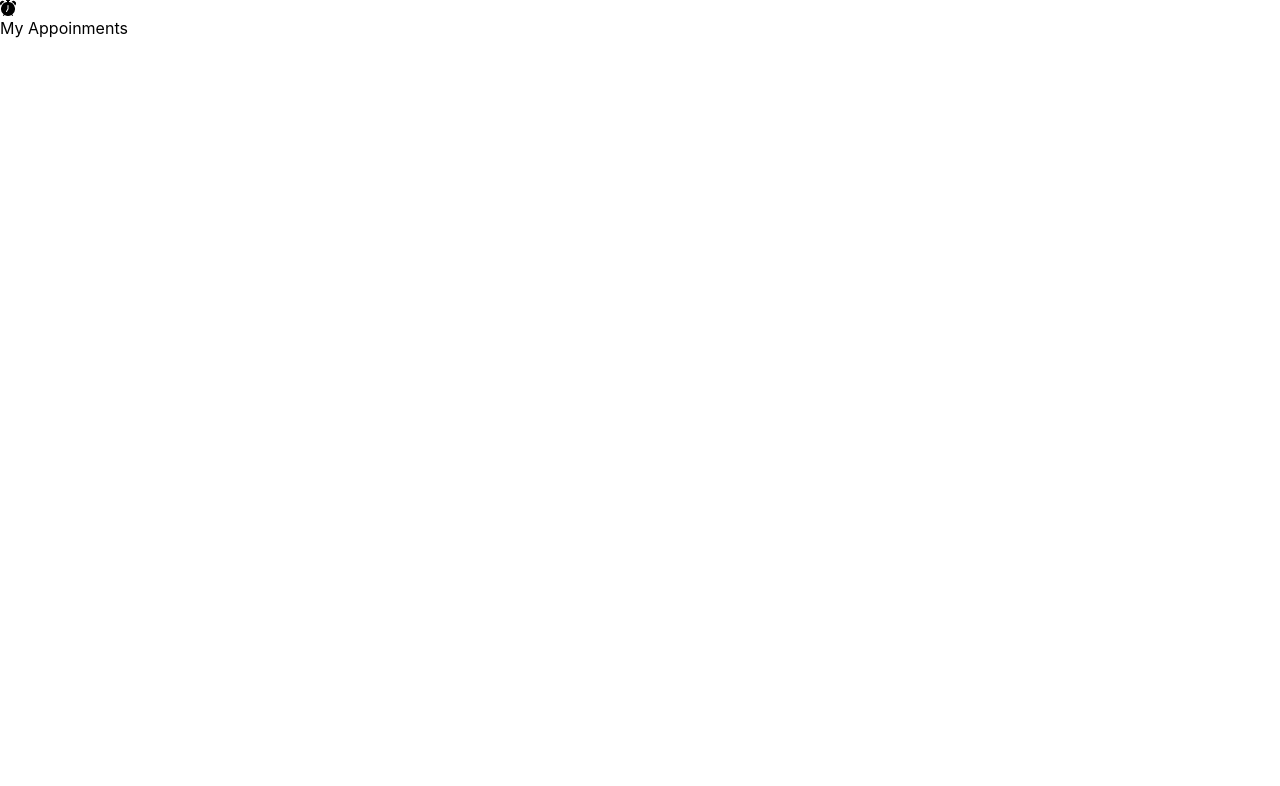
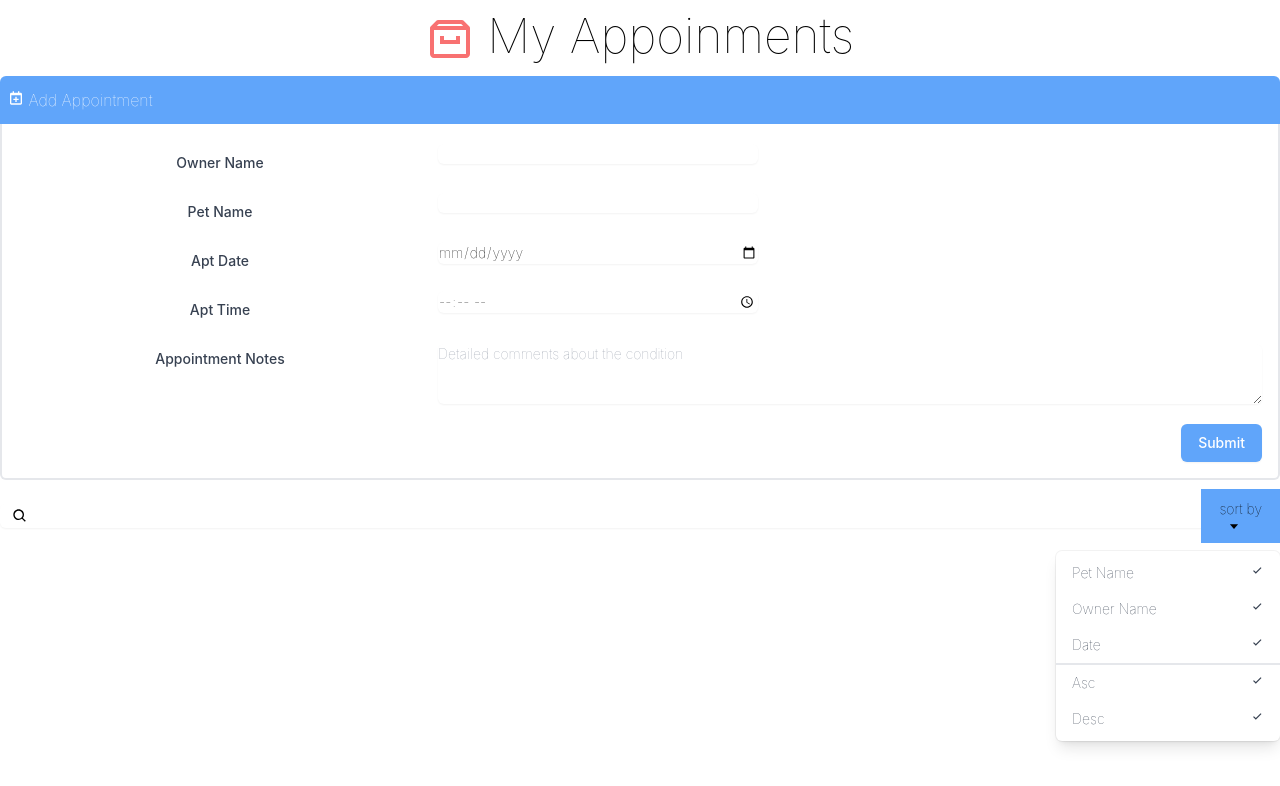
Before and after one commit to forgotten-acolyte/react-pet-visit-appointment, a React (Create React App) app: page / in a window 1280 px wide. Shown: the top 786 px of the page. Built offline with nearby package versions, Linux system fonts and the light colour scheme.

Commit message:
Done AddAppointment.js and Search.js
Done AddAppointment.js and Search.js

```diff
--- a/src/App.js
+++ b/src/App.js
@@ -2,47 +2,53 @@
 import './App.css';
 import React, {Component, useState, useEffect, useReducer} from "react";
 import {Routes, Route} from "react-router-dom";
-import { IconName,BsFillAlarmFill } from "react-icons/bs";
+import { BiCalendar, BiArchive } from "react-icons/bi";
+import Search   from "./components/Search"
+import AddAppointment from "./components/AddAppointment";
 
-import {
-  Home,
-  About,
-  Events,
-  Contacts,
-  Oops404,
-  Services,
-  CompanyHistory,
-  Location
-} from "./pages"
+// import {
+//   Home,
+//   About,
+//   Events,
+//   Contacts,
+//   Oops404,
+//   Services,
+//   CompanyHistory,
+//   Location
+// } from "./pages"
 
 
 function App(){
   return(
-    <div>
-      <h1 > <BsFillAlarmFill /> My Appoinments </h1>
+    <div className="App container mx-auto mt-3 font-thin">
+      <h1 className="text-5xl mb-3" >
+         <BiArchive className="inline-block text-red-400"/> My Appoinments
+      </h1>
+      <AddAppointment />
+      <Search />
     </div>
   )
 }
 
-function App_2(){
-  return(
-    <div>
-      <Routes>
-        <Route path="/" element={<Home />} />
+// function App_2(){
+//   return(
+//     <div>
+//       <Routes>
+//         <Route path="/" element={<Home />} />
 
-        <Route path="/about" element={<About/>}>
-          <Route path="/services" element={<Services/>}/>
-          <Route path="/history" element={<CompanyHistory/>}/>
-          <Route path="/location" element={<Location/>} />
-        </Route>
+//         <Route path="/about" element={<About/>}>
+//           <Route path="/services" element={<Services/>}/>
+//           <Route path="/history" element={<CompanyHistory/>}/>
+//           <Route path="/location" element={<Location/>} />
+//         </Route>
 
-        <Route path="/event" element={<Events/>} />
-        <Route path="/contact" element={<Contacts/>} />
-        <Route path="*" element= {<Oops404/>} />
+//         <Route path="/event" element={<Events/>} />
+//         <Route path="/contact" element={<Contacts/>} />
+//         <Route path="*" element= {<Oops404/>} />
 
-      </Routes>
-    </div>
-  )
-}
+//       </Routes>
+//     </div>
+//   )
+// }
 
 export default App;
--- /dev/null
+++ b/src/components/AddAppointment.js
@@ -0,0 +1,73 @@
+import {BiCalendarPlus} from "react-icons/bi";
+
+const AddAppoinment = () => {
+    return(
+        <div>
+        <button className="bg-blue-400 text-white px-2 py-3 w-full text-left rounded-t-md">
+          <div><BiCalendarPlus className="inline-block align-text-top" />  Add Appointment</div>
+        </button>
+        <div className="border-r-2 border-b-2 border-l-2 border-light-blue-500 rounded-b-md pl-4 pr-4 pb-4">
+          <div className="sm:grid sm:grid-cols-3 sm:gap-4 sm:items-start  sm:pt-5">
+            <label htmlFor="ownerName" className="block text-sm font-medium text-gray-700 sm:mt-px sm:pt-2">
+              Owner Name
+            </label>
+            <div className="mt-1 sm:mt-0 sm:col-span-2">
+              <input type="text" name="ownerName" id="ownerName"
+                className="max-w-lg block w-full shadow-sm focus:ring-indigo-500 focus:border-indigo-500 sm:max-w-xs sm:text-sm border-gray-300 rounded-md" />
+            </div>
+          </div>
+
+          <div className="sm:grid sm:grid-cols-3 sm:gap-4 sm:items-start  sm:pt-5">
+            <label htmlFor="petName" className="block text-sm font-medium text-gray-700 sm:mt-px sm:pt-2">
+              Pet Name
+            </label>
+            <div className="mt-1 sm:mt-0 sm:col-span-2">
+              <input type="text" name="petName" id="petName"
+                className="max-w-lg block w-full shadow-sm focus:ring-indigo-500 focus:border-indigo-500 sm:max-w-xs sm:text-sm border-gray-300 rounded-md" />
+            </div>
+          </div>
+
+          <div className="sm:grid sm:grid-cols-3 sm:gap-4 sm:items-start  sm:pt-5">
+            <label htmlFor="aptDate" className="block text-sm font-medium text-gray-700 sm:mt-px sm:pt-2">
+              Apt Date
+            </label>
+            <div className="mt-1 sm:mt-0 sm:col-span-2">
+              <input type="date" name="aptDate" id="aptDate"
+                className="max-w-lg block w-full shadow-sm focus:ring-indigo-500 focus:border-indigo-500 sm:max-w-xs sm:text-sm border-gray-300 rounded-md" />
+            </div>
+          </div>
+
+          <div className="sm:grid sm:grid-cols-3 sm:gap-4 sm:items-start  sm:pt-5">
+            <label htmlFor="aptTime" className="block text-sm font-medium text-gray-700 sm:mt-px sm:pt-2">
+              Apt Time
+            </label>
+            <div className="mt-1 sm:mt-0 sm:col-span-2">
+              <input type="time" name="aptTime" id="aptTime"
+                className="max-w-lg block w-full shadow-sm focus:ring-indigo-500 focus:border-indigo-500 sm:max-w-xs sm:text-sm border-gray-300 rounded-md" />
+            </div>
+          </div>
+
+          <div className="sm:grid sm:grid-cols-3 sm:gap-4 sm:items-start  sm:pt-5">
+            <label htmlFor="aptNotes" className="block text-sm font-medium text-gray-700 sm:mt-px sm:pt-2">
+              Appointment Notes
+            </label>
+            <div className="mt-1 sm:mt-0 sm:col-span-2">
+              <textarea id="aptNotes" name="aptNotes" rows="3"
+                className="shadow-sm focus:ring-indigo-500 focus:border-indigo-500 mt-1 block w-full sm:text-sm border-gray-300 rounded-md" placeholder="Detailed comments about the condition"></textarea>
+            </div>
+          </div>
+
+
+          <div className="pt-5">
+            <div className="flex justify-end">
+              <button type="submit" className="ml-3 inline-flex justify-center py-2 px-4 border border-transparent shadow-sm text-sm font-medium rounded-md text-white bg-blue-400 hover:bg-blue-700 focus:outline-none focus:ring-2 focus:ring-offset-2 focus:ring-blue-400">
+                Submit
+              </button>
+            </div>
+          </div>
+        </div>
+      </div>
+    )
+}
+
+export default AddAppoinment;
--- /dev/null
+++ b/src/components/Search.js
@@ -0,0 +1,53 @@
+
+import {BiSearch, BiCaretDown, BiCheck} from "react-icons/bi"
+
+const DropDown = () => {
+    return(
+        <div className="origin-top-right absolute right-0 mt-2 w-56
+        rounded-md shadow-lg bg-white ring-1 ring-black ring-opacity-5">
+        <div className="py-1" role="menu" aria-orientation="vertical" aria-labelledby="options-menu">
+          <div
+            className="px-4 py-2 text-sm text-gray-700 hover:bg-gray-100 hover:text-gray-900 flex justify-between cursor-pointer"
+            role="menuitem">Pet Name <BiCheck /></div>
+          <div
+            className="px-4 py-2 text-sm text-gray-700 hover:bg-gray-100 hover:text-gray-900 flex justify-between cursor-pointer"
+            role="menuitem">Owner Name  <BiCheck /></div>
+          <div
+            className="px-4 py-2 text-sm text-gray-700 hover:bg-gray-100 hover:text-gray-900 flex justify-between cursor-pointer"
+            role="menuitem">Date <BiCheck /></div>
+          <div
+            className="px-4 py-2 text-sm text-gray-700 hover:bg-gray-100 hover:text-gray-900 flex justify-between cursor-pointer border-gray-1 border-t-2"
+            role="menuitem">Asc <BiCheck /></div>
+          <div
+            className="px-4 py-2 text-sm text-gray-700 hover:bg-gray-100 hover:text-gray-900 flex justify-between cursor-pointer"
+            role="menuitem">Desc <BiCheck /></div>
+        </div>
+      </div>
+    )
+}
+
+const Search = () => {
+    return(
+        <div className="py-5">
+            <div className="mt-1 relative rounded-md shadow-sm">
+                <div className="absolute inset-y-0 left-0 pl-3 flex items-center pointer-events-none">
+                    <BiSearch />
+                    <label htmlFor="query" className="sr-only"/>
+                </div>
+                <input type="text" name="query" id="query" value=""
+                className="pl-8 rounded-md focus:ring-indigo-500 focus:border-indigo-500 block-wfull "/>
+                <div className="absolute inset-y-0 right-0 flex items-center">
+                    <div>
+                        <button type="button"
+                        className="justify-content px-4 py-2 bg-blue-400 border-2 border-blue-400 text-sm">
+                            sort by <BiCaretDown className="ml-2"/>
+                        </button>
+                        <DropDown />
+                    </div>
+                </div>
+            </div>
+        </div>
+    )
+}
+
+export default Search
```
